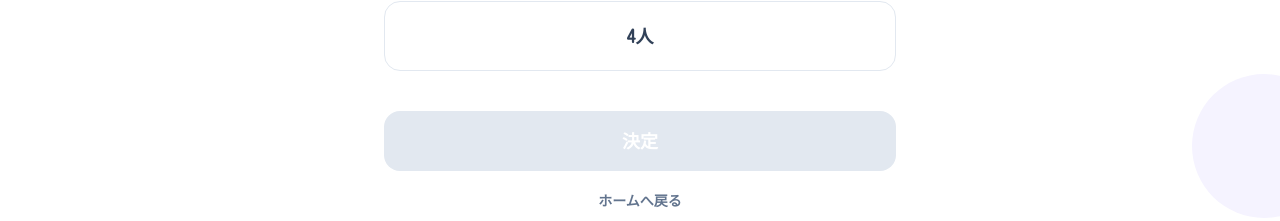
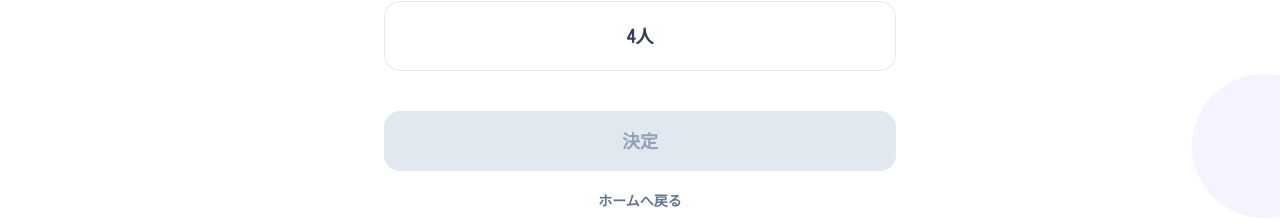
Before and after one commit to Webu-Kobedenshi/team2, a React (Vite) app in the folder frontend/: page /players in a window 1280 px wide. Shown: the part 363-584 px from the top of the page. Built offline with nearby package versions, Linux system fonts and the light colour scheme.

Commit message:
fix: disabledボタンのスタイルを切り替える

```diff
--- a/frontend/src/components/buttons/Button.tsx
+++ b/frontend/src/components/buttons/Button.tsx
@@ -12,6 +12,9 @@ const variantClassNames: Record<ButtonVariant, string> = {
   primary:
     "bg-sky-400 text-white shadow-md shadow-sky-400/10 hover:bg-sky-500 hover:shadow-lg hover:shadow-sky-500/20 focus-visible:outline-sky-200",
 };
+
+const disabledClassName =
+  "cursor-not-allowed bg-slate-200 text-slate-400 shadow-none active:translate-y-0 active:scale-100";
 
 export function Button({
   block = true,
@@ -28,11 +31,7 @@ export function Button({
       disabled={disabled}
       className={`rounded-2xl px-6 py-4 text-center text-base font-black transition-all duration-200 focus-visible:outline-3 focus-visible:outline-offset-2 active:translate-y-0.5 active:scale-[0.98] ${
         block ? "w-full" : ""
-      } ${variantClassNames[variant]} ${
-        disabled
-          ? "cursor-not-allowed bg-slate-200 text-slate-400 shadow-none hover:bg-slate-200 hover:shadow-none active:translate-y-0 active:scale-100"
-          : ""
-      } ${className}`}
+      } ${disabled ? disabledClassName : variantClassNames[variant]} ${className}`}
       {...props}
     >
       {children}
```
